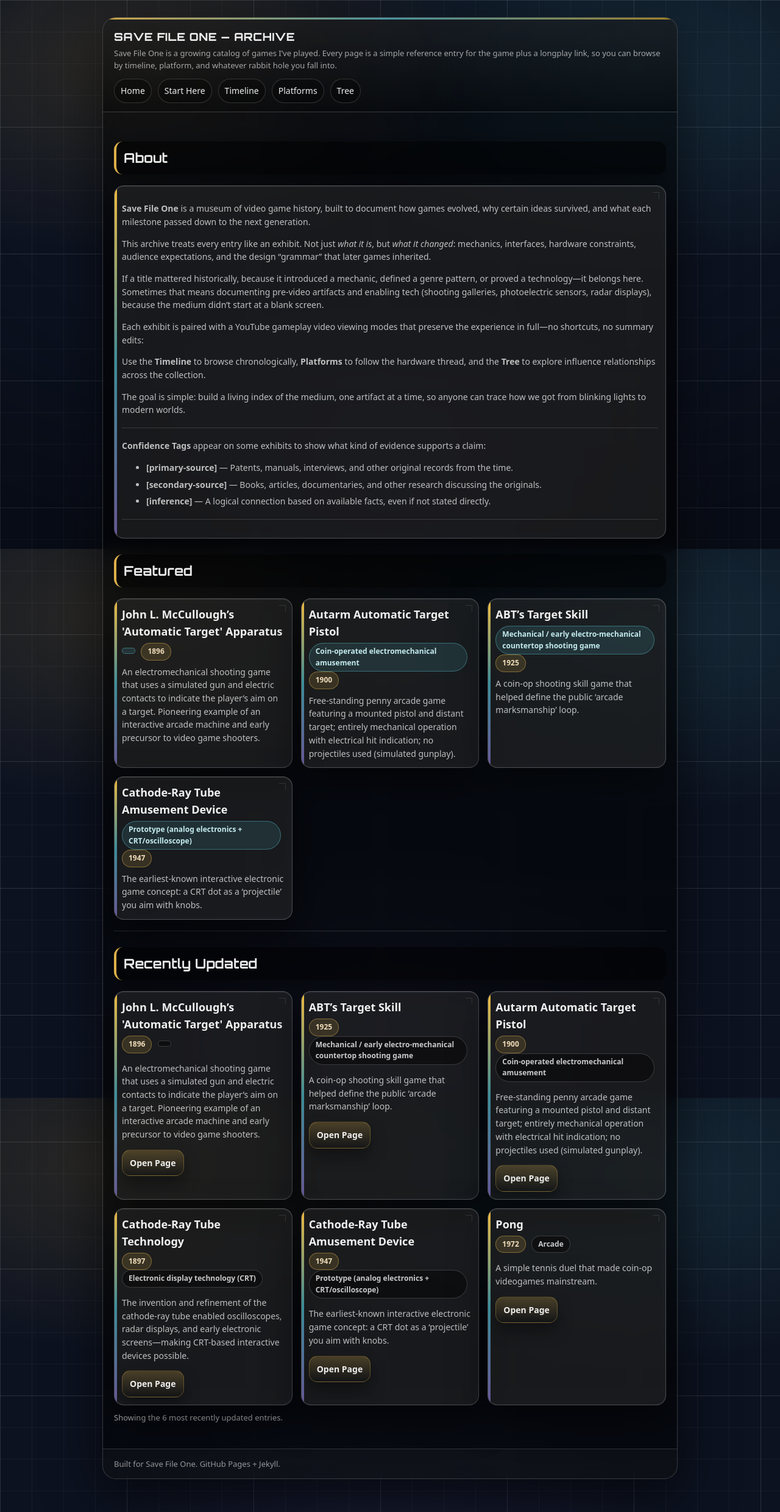
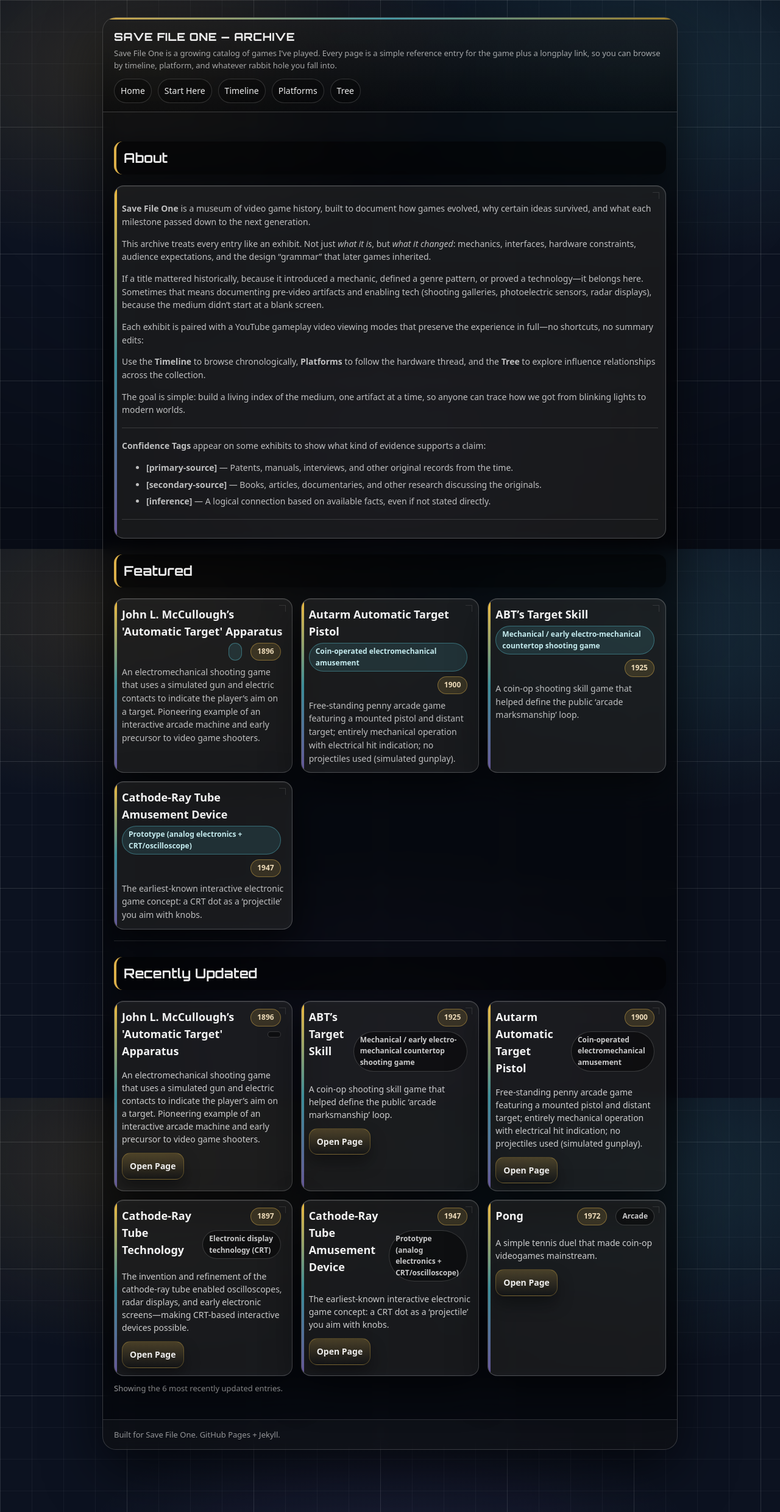
Before and after one commit to BacchusA/savefileone-archive, a Jekyll site: the page built from index.md, in a window 1280 px wide. Shown: the whole page at 61% size. Built offline with Jekyll 4.4.1, drawn with Linux system fonts in a browser that asks for light colours.

Commit message:
Update style.css

```diff
--- a/assets/style.css
+++ b/assets/style.css
@@ -1149,3 +1149,36 @@ body:before{
   width: 100%;
   height: 100%;
 }
+.card-top{
+  display:flex;
+  align-items:flex-start;
+  justify-content:space-between;
+  gap: 12px;
+}
+
+.card-title a{
+  color: rgba(255,255,255,0.95);
+  text-decoration: none;
+}
+.card-title a:hover{
+  text-decoration: underline;
+}
+
+.card-meta{
+  display:flex;
+  gap: 8px;
+  flex-wrap: wrap;
+  justify-content:flex-end;
+}
+
+.card-summary{
+  margin: 10px 0 12px;
+  color: rgba(255,255,255,0.78);
+  line-height: 1.5;
+}
+
+.card-actions{
+  display:flex;
+  gap: 10px;
+  flex-wrap: wrap;
+}
```
